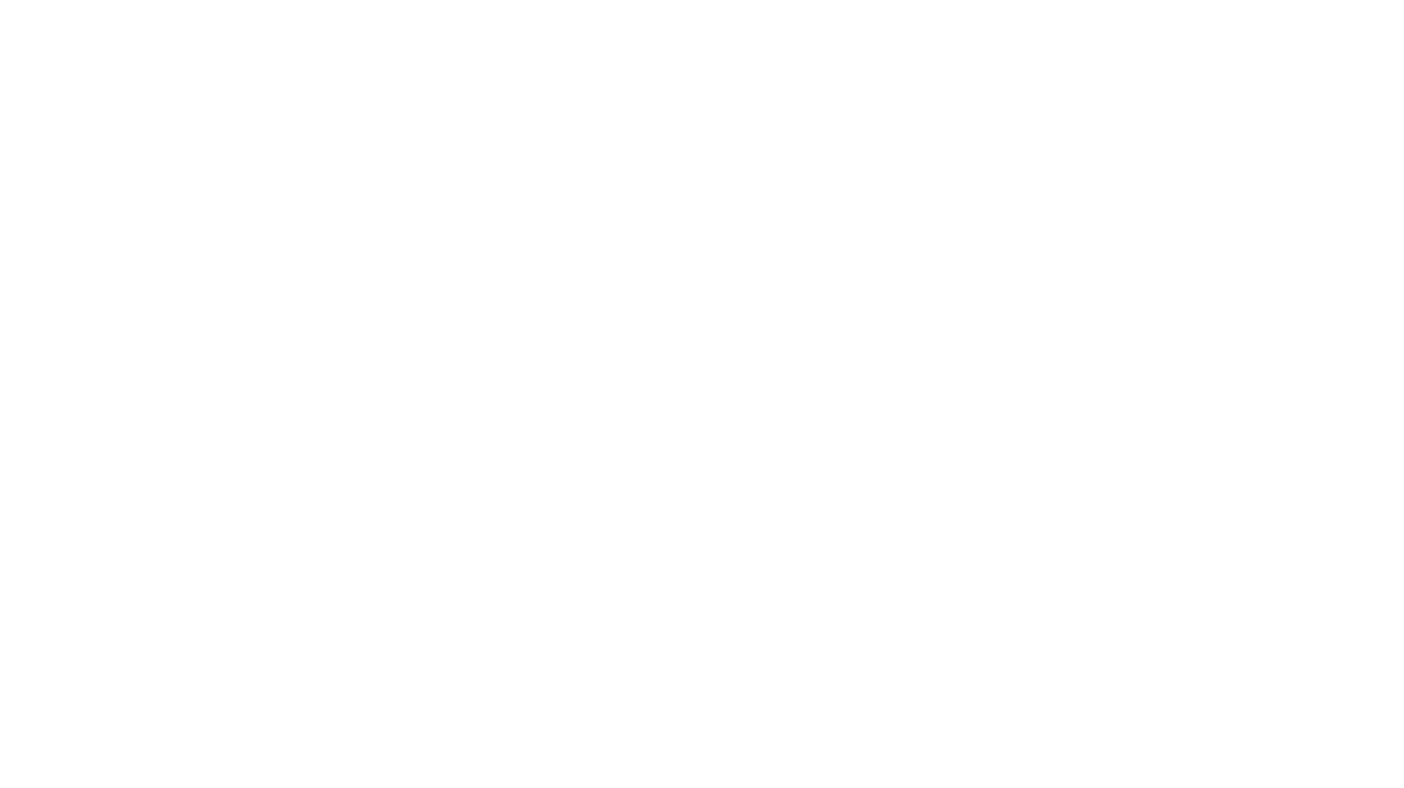
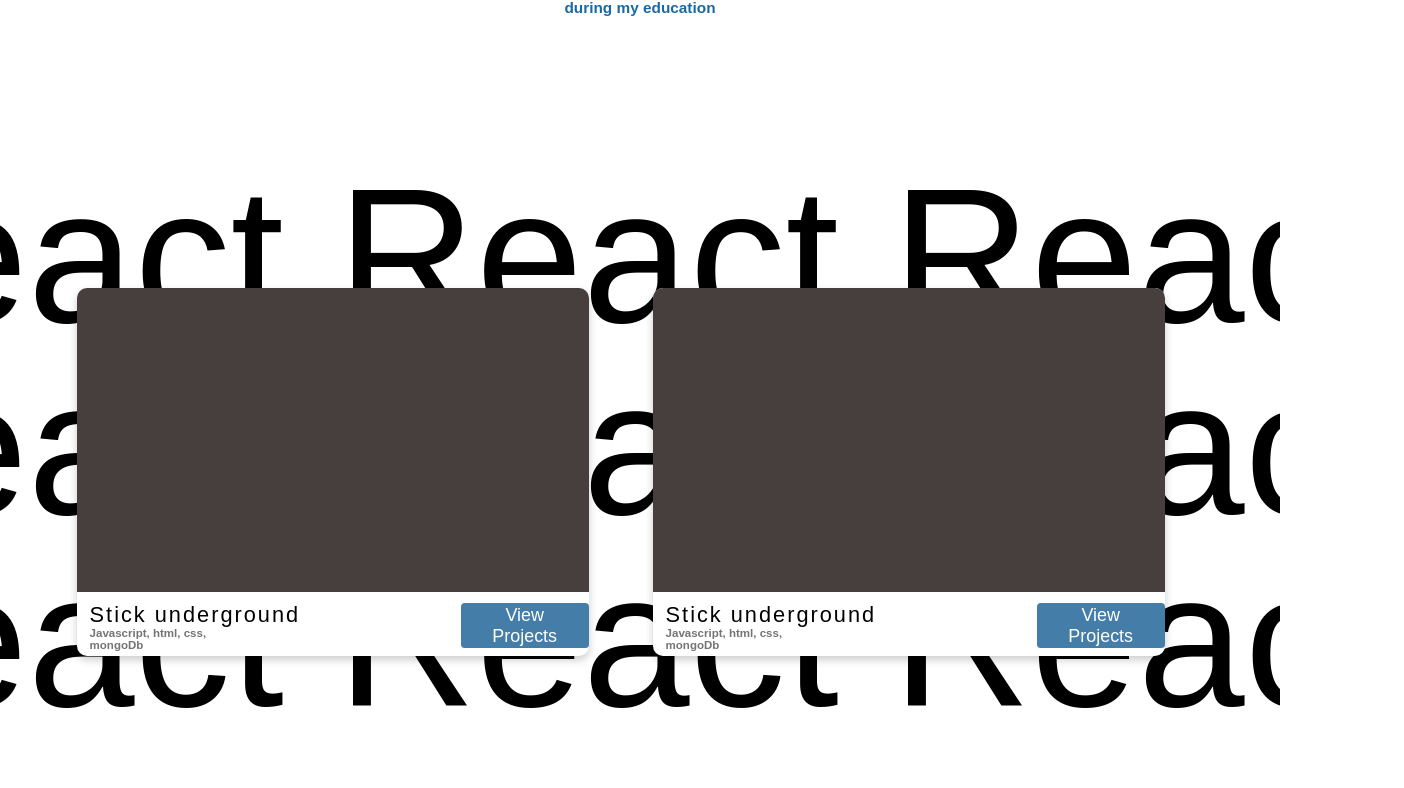
Before and after one commit to Matgiam/MatteoGiambarresi, a React (Vite) app: page / in a window 1280 px wide. Shown: the part 915-1703 px from the top of the page, 1404 px wide, since content can reach past the window. Before the commit the page ends 800 px from the top, so only its background shows below. Built offline with nearby package versions, Linux system fonts and the light colour scheme.

Commit message:
Feature: finished the detail page of a project

```diff
--- a/src/components/ProjectCard.jsx
+++ b/src/components/ProjectCard.jsx
@@ -6,6 +6,17 @@ function ProjectCard() {
 		<header>
 			<div className="absolute">
 				<div className="rectangles">
+					<div className="rectangle">
+						<div className="rectangle2">
+							<h3>Stick underground</h3>
+							<div className="rectangle-content">
+								<h4>Javascript, html, css, mongoDb</h4>
+								<div className="view-project">
+									<button onClick={() => setIsOpen(true)}>View Projects</button>
+								</div>
+							</div>
+						</div>
+					</div>
 					<div className="rectangle">
 						<div className="rectangle2">
 							<h3>Stick underground</h3>
--- a/src/routing/App.jsx
+++ b/src/routing/App.jsx
@@ -7,7 +7,7 @@ function App() {
 	return (
 		<BrowserRouter>
 			<Routes>
-				<Route path="/" element={<ProjectCard />} />
+				<Route path="/" element={<Home/>} />
 			</Routes>
 		</BrowserRouter>
 	);
--- a/src/styling/index.css
+++ b/src/styling/index.css
@@ -348,13 +348,13 @@ button :hover {
 /* Arrow up start */
 .arrowUp {
 	position: fixed;
-	bottom: 60px;
-	left: 30px;
+	bottom: 4vh;
+	left: 1vw;
 	background: #437da8;
-	padding: 15px 0px;
-	border-radius: 50%;
+	padding: 1.1vh 0vw;
+	border-radius: 10vw;
 	cursor: pointer;
-	z-index: 1000;
+	z-index: 1000000;
 	transition: background-color 0.3s;
 }
 
```
